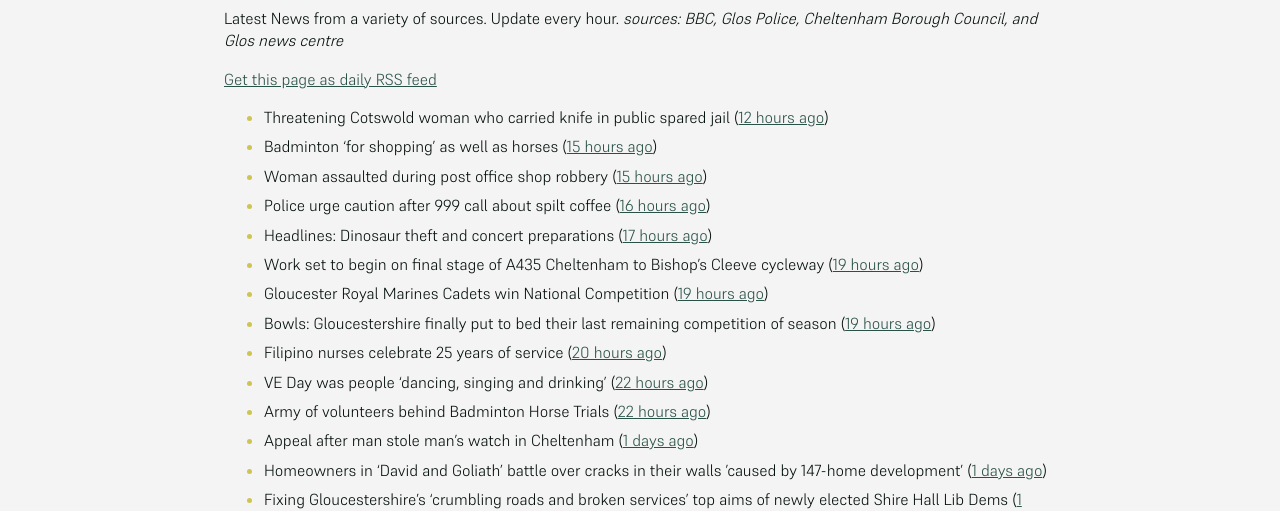
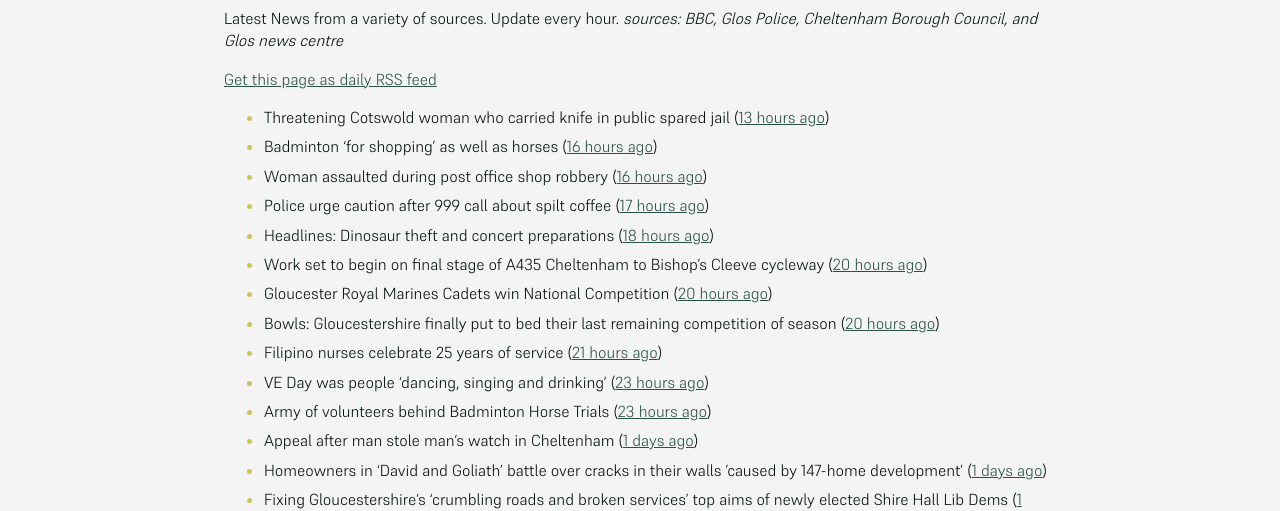
Before and after one commit to mat-0/cheltenham-open-data, a Jekyll site: the page built from _pages/news.md, in a window 1280 px wide. Shown: the part 266-777 px from the top of the page. Built offline with Jekyll 4.4.1, drawn with Linux system fonts in a browser that asks for light colours.

Commit message:
Updated 2025-05-07 04:57:59

```diff
--- a/_pages/news.md
+++ b/_pages/news.md
@@ -12,17 +12,17 @@ _sources: BBC, Glos Police, Cheltenham Borough Council, and Glos news centre_
 [Get this page as daily RSS feed](/daily.rss)
 
 <!-- news_marker starts -->
-- Threatening Cotswold woman who carried knife in public spared jail ([12 hours ago](https://gloucesternewscentre.co.uk/threatening-cotswold-woman-who-carried-knife-in-public-spared-jail/))
-- Badminton 'for shopping' as well as horses ([15 hours ago](https://www.bbc.com/news/articles/cqx4nl0w8x4o))
-- Woman assaulted during post office shop robbery ([15 hours ago](https://www.bbc.com/news/articles/cj454xw4qryo))
-- Police urge caution after 999 call about spilt coffee ([16 hours ago](https://www.bbc.com/news/articles/c4g9ng7z94jo))
-- Headlines: Dinosaur theft and concert preparations ([17 hours ago](https://www.bbc.com/news/articles/c99peejp40po))
-- Work set to begin on final stage of A435 Cheltenham to Bishop’s Cleeve cycleway ([19 hours ago](https://gloucesternewscentre.co.uk/work-set-to-begin-on-final-stage-of-a435-cheltenham-to-bishops-cleeve-cycleway/))
-- Gloucester Royal Marines Cadets win National Competition ([19 hours ago](https://gloucesternewscentre.co.uk/gloucester-royal-marines-cadets-win-national-competition/))
-- Bowls: Gloucestershire finally put to bed their last remaining competition of season ([19 hours ago](https://gloucesternewscentre.co.uk/bowls-gloucestershire-finally-put-to-bed-their-last-remaining-competition-of-season/))
-- Filipino nurses celebrate 25 years of service ([20 hours ago](https://gloucesternewscentre.co.uk/filipino-nurses-celebrate-25-years-of-service/))
-- VE Day was people 'dancing, singing and drinking' ([22 hours ago](https://www.bbc.com/news/articles/cvg9y4pye5ro))
-- Army of volunteers behind Badminton Horse Trials ([22 hours ago](https://www.bbc.com/news/articles/crrz4549z2po))
+- Threatening Cotswold woman who carried knife in public spared jail ([13 hours ago](https://gloucesternewscentre.co.uk/threatening-cotswold-woman-who-carried-knife-in-public-spared-jail/))
+- Badminton 'for shopping' as well as horses ([16 hours ago](https://www.bbc.com/news/articles/cqx4nl0w8x4o))
+- Woman assaulted during post office shop robbery ([16 hours ago](https://www.bbc.com/news/articles/cj454xw4qryo))
+- Police urge caution after 999 call about spilt coffee ([17 hours ago](https://www.bbc.com/news/articles/c4g9ng7z94jo))
+- Headlines: Dinosaur theft and concert preparations ([18 hours ago](https://www.bbc.com/news/articles/c99peejp40po))
+- Work set to begin on final stage of A435 Cheltenham to Bishop’s Cleeve cycleway ([20 hours ago](https://gloucesternewscentre.co.uk/work-set-to-begin-on-final-stage-of-a435-cheltenham-to-bishops-cleeve-cycleway/))
+- Gloucester Royal Marines Cadets win National Competition ([20 hours ago](https://gloucesternewscentre.co.uk/gloucester-royal-marines-cadets-win-national-competition/))
+- Bowls: Gloucestershire finally put to bed their last remaining competition of season ([20 hours ago](https://gloucesternewscentre.co.uk/bowls-gloucestershire-finally-put-to-bed-their-last-remaining-competition-of-season/))
+- Filipino nurses celebrate 25 years of service ([21 hours ago](https://gloucesternewscentre.co.uk/filipino-nurses-celebrate-25-years-of-service/))
+- VE Day was people 'dancing, singing and drinking' ([23 hours ago](https://www.bbc.com/news/articles/cvg9y4pye5ro))
+- Army of volunteers behind Badminton Horse Trials ([23 hours ago](https://www.bbc.com/news/articles/crrz4549z2po))
 - Appeal after man stole man’s watch in Cheltenham ([1 days ago](https://gloucesternewscentre.co.uk/appeal-after-man-stole-mans-watch-in-cheltenham/))
 - Homeowners in ‘David and Goliath’ battle over cracks in their walls ’caused by 147-home development’ ([1 days ago](https://gloucesternewscentre.co.uk/homeowners-in-david-and-goliath-battle-over-cracks-in-their-walls-caused-by-147-home-development/))
 - Fixing Gloucestershire’s ‘crumbling roads and broken services’ top aims of newly elected Shire Hall Lib Dems ([1 days ago](https://gloucesternewscentre.co.uk/fixing-gloucestershires-crumbling-roads-and-broken-services-top-aims-of-newly-elected-shire-hall-lib-dems/))
```
Also changed, not shown: _data/flood.json (+5 -69 lines), index.md (+4 -4 lines).
